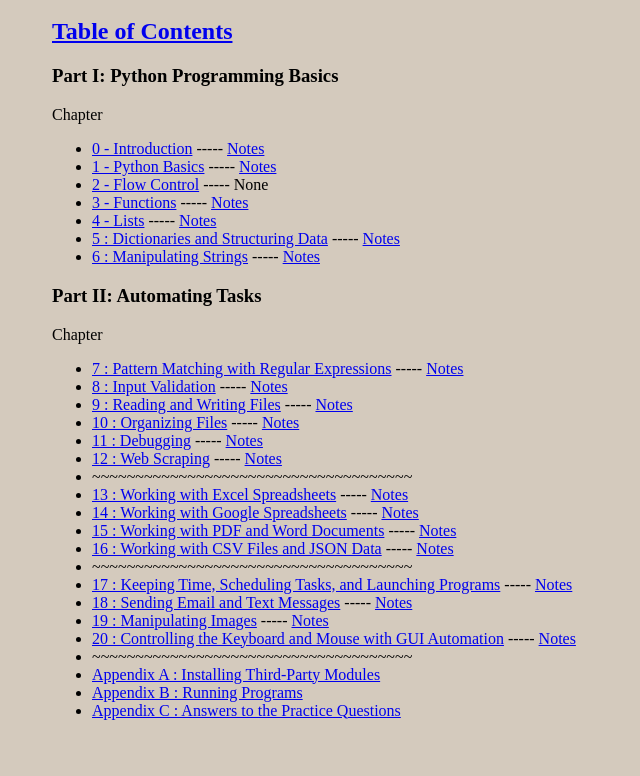
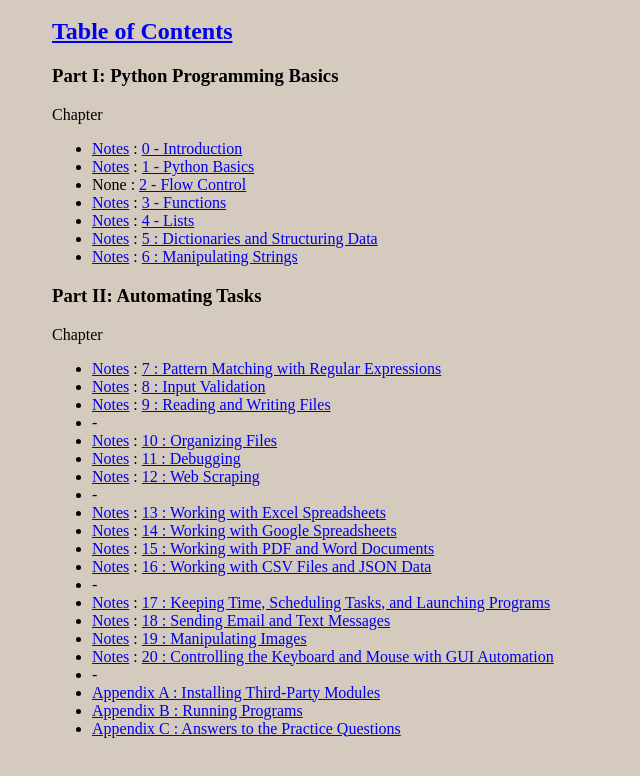
Before and after one commit to TeddyCatTX/AutomateTheBoringStuffWithPython, a plain HTML site: page index.html in a window 1280 px wide. Shown: the part 112-888 px from the top of the page, without its empty margins (20-660 px from the left). Drawn offline with Linux system fonts and the light colour scheme.

Commit message:
Add files via upload

```diff
--- a/index.html
+++ b/index.html
@@ -6,99 +6,79 @@
 <h3>Part I: Python Programming Basics</h3>
 <p>Chapter </p>
 <ul>
-    <li>
-        <a href="http://automatetheboringstuff.com/2e/chapter0/" target="_blank">0 - Introduction</a> -----
-        <a href="Notes_00.html" target="_blank">Notes</a>
+    <li><a href="Notes_00.html" target="_blank">Notes</a> :
+        <a href="http://automatetheboringstuff.com/2e/chapter0/" target="_blank">0 - Introduction</a>
     </li>
-    <li>
-        <a href="http://automatetheboringstuff.com/2e/chapter1/" target="_blank">1 - Python Basics</a> -----
-        <a href="Notes_01.html" target="_blank">Notes</a>
+    <li><a href="Notes_01.html" target="_blank">Notes</a> :
+        <a href="http://automatetheboringstuff.com/2e/chapter1/" target="_blank">1 - Python Basics</a>
     </li>
-    <li>
-        <a href="http://automatetheboringstuff.com/2e/chapter2/" target="_blank">2 - Flow Control</a> -----
-        None
+    <li>None :
+        <a href="http://automatetheboringstuff.com/2e/chapter2/" target="_blank">2 - Flow Control</a>
     </li>
-    <li>
-        <a href="http://automatetheboringstuff.com/2e/chapter3/" target="_blank">3 - Functions</a> -----
-        <a href="Notes_03.html" target="_blank">Notes</a>
+    <li><a href="Notes_03.html" target="_blank">Notes</a> :
+        <a href="http://automatetheboringstuff.com/2e/chapter3/" target="_blank">3 - Functions</a>
     </li>
-    <li>
-        <a href="http://automatetheboringstuff.com/2e/chapter4/" target="_blank">4 - Lists</a> -----
-        <a href="Notes_04.html" target="_blank">Notes</a>
+    <li><a href="Notes_04.html" target="_blank">Notes</a> :
+        <a href="http://automatetheboringstuff.com/2e/chapter4/" target="_blank">4 - Lists</a>
     </li>
-    <li>
-        <a href="http://automatetheboringstuff.com/2e/chapter5/" target="_blank">5 : Dictionaries and Structuring Data</a> -----
-        <a href="Notes_05.html" target="_blank">Notes</a>
+    <li><a href="Notes_05.html" target="_blank">Notes</a> :
+        <a href="http://automatetheboringstuff.com/2e/chapter5/" target="_blank">5 : Dictionaries and Structuring Data</a>
     </li>
-    <li>
-        <a href="https://automatetheboringstuff.com/2e/chapter6/" target="_blank">6 : Manipulating Strings</a> -----
-        <a href="Notes_06.html" target="_blank">Notes</a>
+    <li><a href="Notes_06.html" target="_blank">Notes</a> :
+        <a href="https://automatetheboringstuff.com/2e/chapter6/" target="_blank">6 : Manipulating Strings</a>
     </li>
 </ul>
 
 <h3>Part II: Automating Tasks</h3>
 <p>Chapter</p>
 <ul>
-    <li>
-        <a href="http://automatetheboringstuff.com/2e/chapter7/" target="_blank">7 : Pattern Matching with Regular Expressions</a> -----
-        <a href="Notes_07.html" target="_blank">Notes</a>
+    <li><a href="Notes_07.html" target="_blank">Notes</a> :
+        <a href="http://automatetheboringstuff.com/2e/chapter7/" target="_blank">7 : Pattern Matching with Regular Expressions</a>
     </li>
-    <li>
-        <a href="http://automatetheboringstuff.com/2e/chapter8/" target="_blank">8 : Input Validation</a> -----
-        <a href="Notes_08.html" target="_blank">Notes</a>
+    <li><a href="Notes_08.html" target="_blank">Notes</a> :
+        <a href="http://automatetheboringstuff.com/2e/chapter8/" target="_blank">8 : Input Validation</a>
     </li>
-    <li>
-        <a href="http://automatetheboringstuff.com/2e/chapter9/" target="_blank">9 : Reading and Writing Files</a> -----
-        <a href="Notes_09.html" target="_blank">Notes</a>
+    <li><a href="Notes_09.html" target="_blank">Notes</a> :
+        <a href="http://automatetheboringstuff.com/2e/chapter9/" target="_blank">9 : Reading and Writing Files</a>
     </li>
-    <li>
-        <a href="http://automatetheboringstuff.com/2e/chapter10/" target="_blank">10 : Organizing Files</a> -----
-        <a href="Notes_10.html" target="_blank">Notes</a>
+    <li>-</li>
+    <li><a href="Notes_10.html" target="_blank">Notes</a> :
+        <a href="http://automatetheboringstuff.com/2e/chapter10/" target="_blank">10 : Organizing Files</a>
     </li>
-    <li>
-        <a href="http://automatetheboringstuff.com/2e/chapter11/" target="_blank">11 : Debugging</a> -----
-        <a href="Notes_11.html" target="_blank">Notes</a>
+    <li><a href="Notes_11.html" target="_blank">Notes</a> :
+        <a href="http://automatetheboringstuff.com/2e/chapter11/" target="_blank">11 : Debugging</a>
 
     </li>
-    <li>
-        <a href="http://automatetheboringstuff.com/2e/chapter12/" target="_blank">12 : Web Scraping</a> -----
-        <a href="Notes_12.html" target="_blank">Notes</a>
+    <li><a href="Notes_12.html" target="_blank">Notes</a> :
+        <a href="http://automatetheboringstuff.com/2e/chapter12/" target="_blank">12 : Web Scraping</a>
     </li>
-    <li>~~~~~~~~~~~~~~~~~~~~~~~~~~~~~~~~~~~~~</li>
-    <li>
-        <a href="http://automatetheboringstuff.com/2e/chapter13/" target="_blank">13 : Working with Excel Spreadsheets</a> -----
-        <a href="Notes_13.html" target="_blank">Notes</a>
+    <li>-</li>
+    <li><a href="Notes_13.html" target="_blank">Notes</a> :
+        <a href="http://automatetheboringstuff.com/2e/chapter13/" target="_blank">13 : Working with Excel Spreadsheets</a>
     </li>
-    <li>
-        <a href="http://automatetheboringstuff.com/2e/chapter14/" target="_blank">14 : Working with Google Spreadsheets</a> -----
-        <a href="Notes_14.html" target="_blank">Notes</a>
+    <li><a href="Notes_14.html" target="_blank">Notes</a> :
+        <a href="http://automatetheboringstuff.com/2e/chapter14/" target="_blank">14 : Working with Google Spreadsheets</a>
     </li>
-    <li>
-        <a href="http://automatetheboringstuff.com/2e/chapter15/" target="_blank">15 : Working with PDF and Word Documents</a> -----
-        <a href="Notes_15.html" target="_blank">Notes</a>
+    <li><a href="Notes_15.html" target="_blank">Notes</a> :
+        <a href="http://automatetheboringstuff.com/2e/chapter15/" target="_blank">15 : Working with PDF and Word Documents</a>
     </li>
-    <li>
-        <a href="http://automatetheboringstuff.com/2e/chapter16/" target="_blank">16 : Working with CSV Files and JSON Data</a> -----
-        <a href="Notes_16.html" target="_blank">Notes</a>
+    <li><a href="Notes_16.html" target="_blank">Notes</a> :
+        <a href="http://automatetheboringstuff.com/2e/chapter16/" target="_blank">16 : Working with CSV Files and JSON Data</a>
     </li>
-    <li>~~~~~~~~~~~~~~~~~~~~~~~~~~~~~~~~~~~~~</li>
-    <li>
-        <a href="http://automatetheboringstuff.com/2e/chapter17/" target="_blank">17 : Keeping Time, Scheduling Tasks, and Launching Programs</a> -----
-        <a href="Notes_17.html" target="_blank">Notes</a>
+    <li>-</li>
+    <li><a href="Notes_17.html" target="_blank">Notes</a> :
+        <a href="http://automatetheboringstuff.com/2e/chapter17/" target="_blank">17 : Keeping Time, Scheduling Tasks, and Launching Programs</a>
     </li>
-    <li>
-        <a href="http://automatetheboringstuff.com/2e/chapter18/" target="_blank">18 : Sending Email and Text Messages</a> -----
-        <a href="Notes_18.html" target="_blank">Notes</a>
+    <li><a href="Notes_18.html" target="_blank">Notes</a> :
+        <a href="http://automatetheboringstuff.com/2e/chapter18/" target="_blank">18 : Sending Email and Text Messages</a>
     </li>
-    <li>
-        <a href="http://automatetheboringstuff.com/2e/chapter19/" target="_blank">19 : Manipulating Images</a> -----
-        <a href="Notes_19.html" target="_blank">Notes</a>
+    <li><a href="Notes_19.html" target="_blank">Notes</a> :
+        <a href="http://automatetheboringstuff.com/2e/chapter19/" target="_blank">19 : Manipulating Images</a>
     </li>
-    <li>
-        <a href="http://automatetheboringstuff.com/2e/chapter20/" target="_blank">20 : Controlling the Keyboard and Mouse with GUI Automation</a> -----
-        <a href="Notes_20.html" target="_blank">Notes</a>
+    <li><a href="Notes_20.html" target="_blank">Notes</a> :
+        <a href="http://automatetheboringstuff.com/2e/chapter20/" target="_blank">20 : Controlling the Keyboard and Mouse with GUI Automation</a>
     </li>
-    <li>~~~~~~~~~~~~~~~~~~~~~~~~~~~~~~~~~~~~~</li>
+    <li>-</li>
     <li>
         <a href="http://automatetheboringstuff.com/2e/appendixa/" target="_blank">Appendix A : Installing Third-Party Modules</a>
     </li>
```
